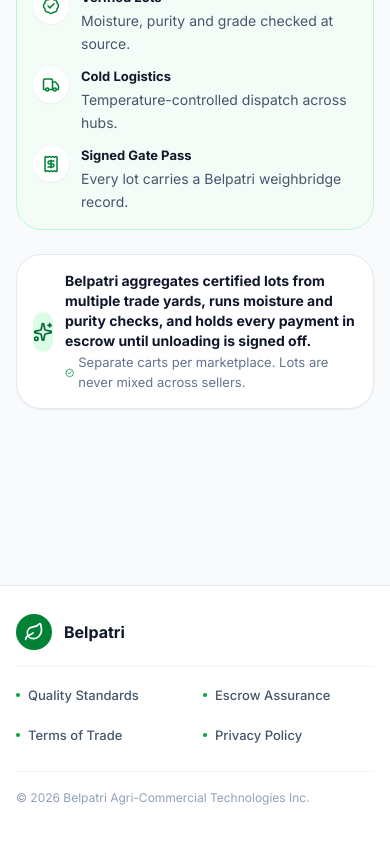
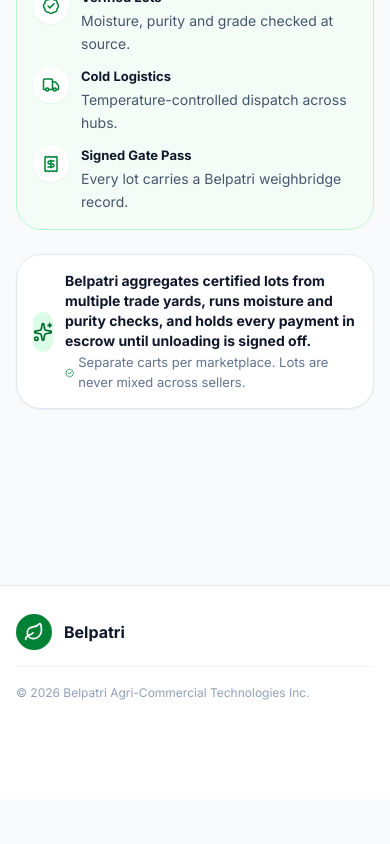
Before and after one commit to Arjun-Adhikari/Belpatri, a Next.js app: page / in a window 390 px wide. Shown: the part 1512-2356 px from the top of the page. After the commit the page ends 2311 px from the top, so only its background shows below. Built offline with nearby package versions, Linux system fonts and the light colour scheme.

Commit message:
fix(footer): keep only the brand and copyright on mobile
- Hide the footer link grid on phones while keeping it on desktop.

```diff
--- a/src/components/layout/site-footer.tsx
+++ b/src/components/layout/site-footer.tsx
@@ -35,22 +35,6 @@ export function SiteFooter() {
             </span>
           </div>
 
-          <nav
-            aria-label="Footer"
-            className="mt-4 grid grid-cols-2 gap-x-4 border-t border-slate-100 pt-2"
-          >
-            {footerLinks.map((link) => (
-              <Link
-                key={link.label}
-                href={link.href}
-                className="flex min-h-10 items-center gap-2 py-2 text-[13px] font-medium text-slate-600 transition-colors active:text-green-700"
-              >
-                <span className="size-1 shrink-0 rounded-full bg-green-600" />
-                {link.label}
-              </Link>
-            ))}
-          </nav>
-
           <p className="mt-4 border-t border-slate-100 pt-4 text-xs leading-relaxed text-slate-400">
             © 2026 Belpatri Agri-Commercial Technologies Inc.
           </p>
```
